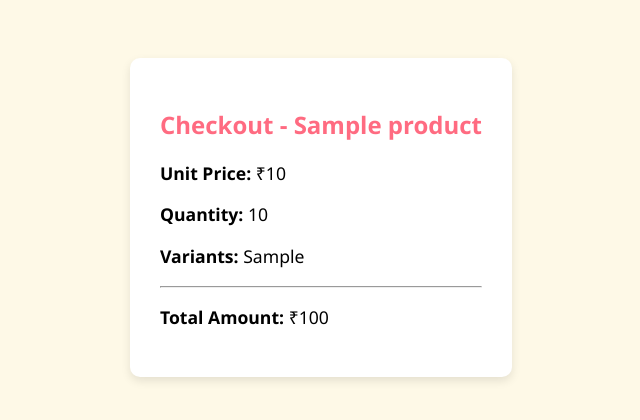
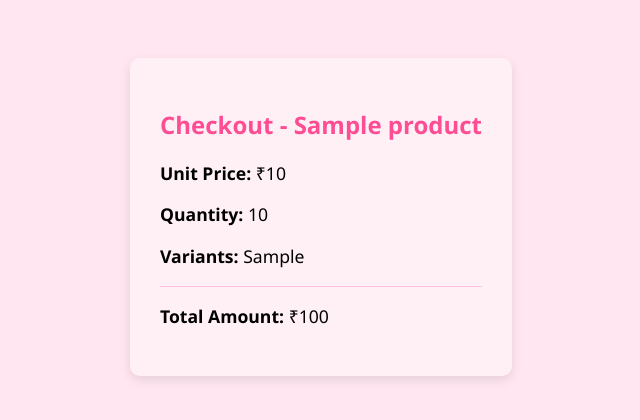
Before and after one commit to DipanwitSen/Product_works_22052204, a Flask app: template templates/checkout.html in a window 1280 px wide. Shown: the top 420 px of the page, without its empty margins (319-959 px from the left). Run offline with Flask 3, Linux system fonts and the light colour scheme; a user stored in the database is signed in; the template is opened without the code that fills it: most values are stand-ins (such as "Sample title", 1, 10 or a date in 2020); some libraries are stand-ins or nearby versions.

Commit message:
Update checkout.html

```diff
--- a/templates/checkout.html
+++ b/templates/checkout.html
@@ -5,24 +5,29 @@
     <style>
       body {
         font-family: "Segoe UI", sans-serif;
-        background: #fef9e7;
+        background: #ffe6f0; /* light pink background */
         text-align: center;
         padding-top: 50px;
       }
       .box {
         display: inline-block;
         padding: 30px;
-        background: white;
+        background: #fff0f6; /* slightly lighter pink inside box */
         border-radius: 10px;
-        box-shadow: 0 4px 10px rgba(0, 0, 0, 0.1);
+        box-shadow: 0 4px 12px rgba(0, 0, 0, 0.1);
         text-align: left;
       }
       h2 {
-        color: #ff6b81;
+        color: #ff4d94; /* darker pink header */
         text-align: center;
       }
       p {
         font-size: 1.1em;
+      }
+      hr {
+        border: 0;
+        border-top: 1px solid #ffc1e3;
+        margin: 15px 0;
       }
       .razorpay-btn {
         margin-top: 20px;
@@ -56,7 +61,7 @@
           data-description="Product Purchase"
           data-image="{{ url_for('static', filename='logo.png') }}"
           data-prefill.name="{{ session['username'] }}"
-          data-theme.color="#F37254"
+          data-theme.color="#FF80AB"  /* pink button color */
         ></script>
       </form>
     </div>
```
